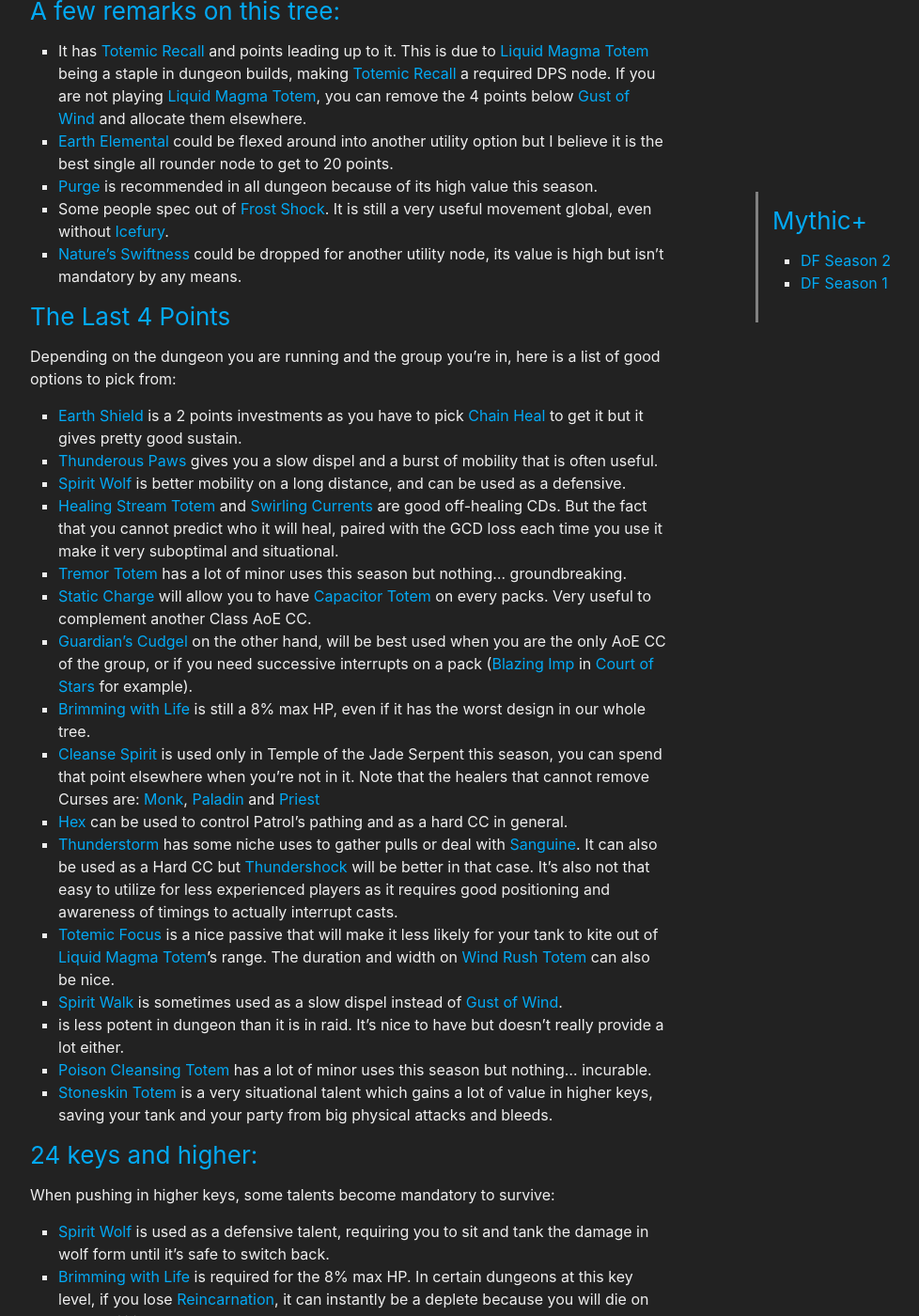
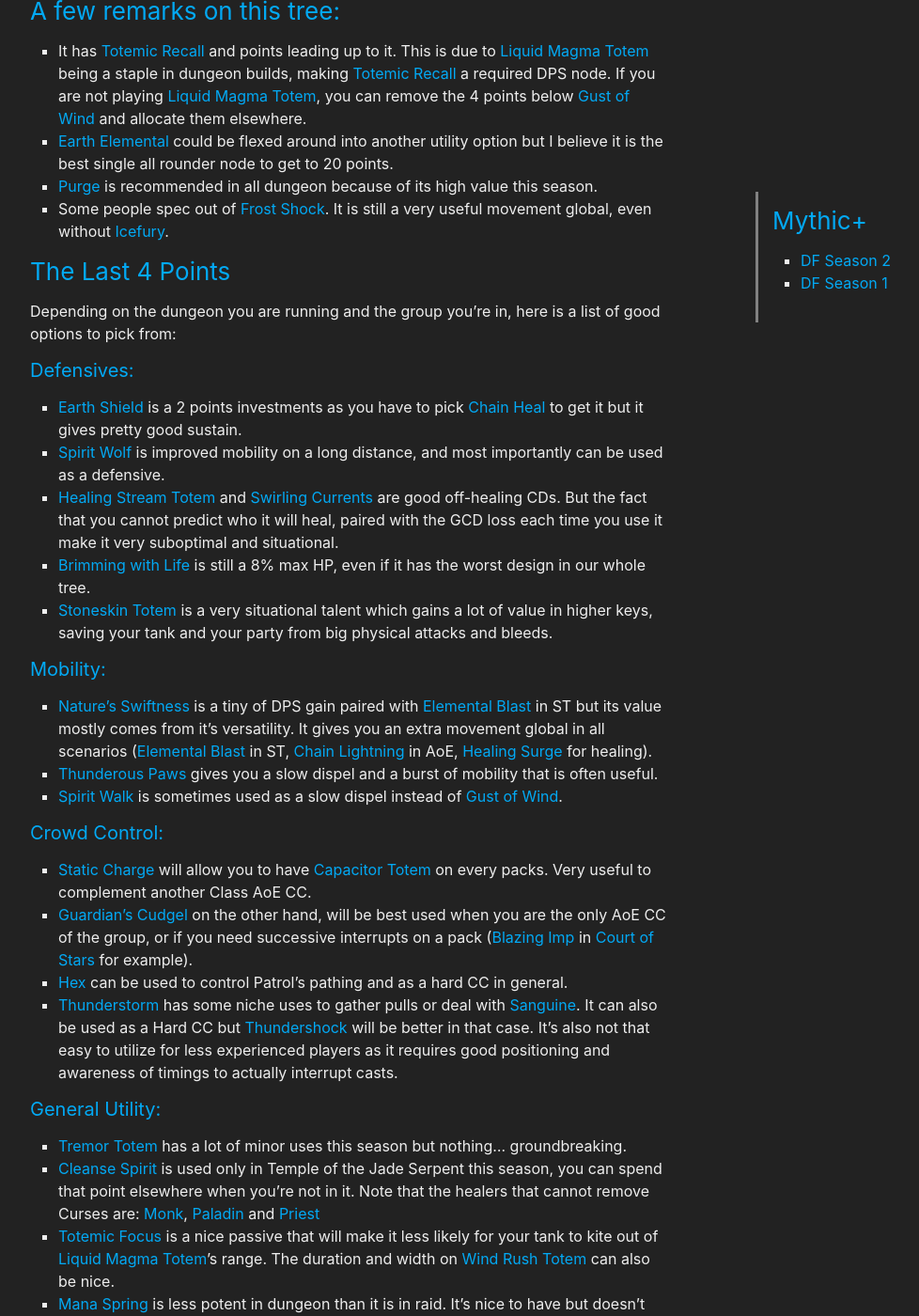
Before and after one commit to stormearthandlava/stormearthandlava.github.io, a Jekyll site: the page built from guide/mythic_plus/DF_season_2.md, in a window 1280 px wide and 1400 px high, scrolled down 1658 px. Shown: the whole window at 94% size, without its empty margins (268-1246 px from the left). Built offline with Jekyll 4.4.1, drawn with Linux system fonts in a browser that asks for light colours; a script that is not in the unit is left out.

Commit message:
Talent section improvements

```diff
--- a/guide/mythic_plus/DF_season_2.md
+++ b/guide/mythic_plus/DF_season_2.md
@@ -34,7 +34,7 @@
 ### Standard Class tree for S2 Dungeons:
 
 <div class="iframe-holder">
-<iframe src="https://www.raidbots.com/simbot/render/talents/BYQAAAAAAAAAAAAAAAAAAAAAAAAAAAAAAAAAAAAAAAAAoEgUSChog0ikmSACRAC?width=530&level=70" frameborder="0" width="800px" height="100%"></iframe>
+<iframe src="https://www.raidbots.com/simbot/render/talents/BYQAAAAAAAAAAAAAAAAAAAAAAAAAAAAAAAAAAAAAAAAAoEgUSChog0ikmSAQEgA?width=530&level=70" frameborder="0" width="800px" height="100%"></iframe>
 </div>
 
 ### A few remarks on this tree:
@@ -42,26 +42,35 @@
 - {{ site.data.talent.ee }} could be flexed around into another utility option but I believe it is the best single all rounder node to get to 20 points.
 - {{ site.data.talent.purge }} is recommended in all dungeon because of its high value this season.
 - Some people spec out of {{ site.data.spell.frs }}. It is still a very useful movement global, even without {{ site.data.talent.if }}.
-- {{ site.data.talent.ns }} could be dropped for another utility node, its value is high but isn't mandatory by any means.
 
 ### The Last 4 Points
 Depending on the dungeon you are running and the group you're in, here is a list of good options to pick from:
+
+#### Defensives:
 - {{ site.data.talent.earth_shield }} is a 2 points investments as you have to pick {{ site.data.talent.chain_heal }} to get it but it gives pretty good sustain.
+- {{ site.data.talent.spirit_wolf }} is improved mobility on a long distance, and most importantly can be used as a defensive.
+- {{ site.data.talent.healing_stream_totem }} and {{ site.data.talent.swirling_currents }} are good off-healing CDs. But the fact that you cannot predict who it will heal, paired with the GCD loss each time you use it make it very suboptimal and situational.
+- {{ site.data.talent.brimming_with_life }} is still a 8% max HP, even if it has the worst design in our whole tree.
+- {{ site.data.talent.stoneskin_totem }} is a very situational talent which gains a lot of value in higher keys, saving your tank and your party from big physical attacks and bleeds.
+
+#### Mobility:
+- {{ site.data.talent.ns }} is a tiny of DPS gain paired with {{ site.data.talent.eb }} in ST but its value mostly comes from it's versatility. It gives you an extra movement global in all scenarios ({{ site.data.talent.eb }} in ST, {{ site.data.spell.cl }} in AoE, {{ site.data.spell.healing_surge }} for healing).
 - {{ site.data.talent.thunderous_paws }} gives you a slow dispel and a burst of mobility that is often useful.
-- {{ site.data.talent.spirit_wolf }} is better mobility on a long distance, and can be used as a defensive.
-- {{ site.data.talent.healing_stream_totem }} and {{ site.data.talent.swirling_currents }} are good off-healing CDs. But the fact that you cannot predict who it will heal, paired with the GCD loss each time you use it make it very suboptimal and situational.
-- {{ site.data.talent.tremor_totem }} has a lot of minor uses this season but nothing... groundbreaking.
+- {{ site.data.talent.spirit_walk }} is sometimes used as a slow dispel instead of {{ site.data.talent.gust_of_wind }}.
+
+#### Crowd Control:
 - {{ site.data.talent.static_charge }} will allow you to have {{ site.data.talent.capacitor_totem }} on every packs. Very useful to complement another Class AoE CC.
 - {{ site.data.talent.guardians_cudgel }} on the other hand, will be best used when you are the only AoE CC of the group, or if you need successive interrupts on a pack ({{ site.data.dungeon.cos.blazing_imp }} in {{ site.data.dungeon.cos.cos }} for example).
-- {{ site.data.talent.brimming_with_life }} is still a 8% max HP, even if it has the worst design in our whole tree.
-- {{ site.data.talent.cleanse_spirit }} is used only in Temple of the Jade Serpent this season, you can spend that point elsewhere when you're not in it. Note that the healers that cannot remove Curses are: {{ site.data.externals.monk }}, {{ site.data.externals.paladin }} and {{ site.data.externals.priest }}
 - {{ site.data.talent.hex }} can be used to control Patrol's pathing and as a hard CC in general.
 - {{ site.data.talent.thunderstorm }} has some niche uses to gather pulls or deal with {{ site.data.affixes.sanguine }}. It can also be used as a Hard CC but {{ site.data.talent.thundershock }} will be better in that case. It’s also not that easy to utilize for less experienced players as it requires good positioning and awareness of timings to actually interrupt casts.
+
+#### General Utility:
+- {{ site.data.talent.tremor_totem }} has a lot of minor uses this season but nothing... groundbreaking.
+- {{ site.data.talent.cleanse_spirit }} is used only in Temple of the Jade Serpent this season, you can spend that point elsewhere when you're not in it. Note that the healers that cannot remove Curses are: {{ site.data.externals.monk }}, {{ site.data.externals.paladin }} and {{ site.data.externals.priest }}
 - {{ site.data.talent.totemic_focus }} is a nice passive that will make it less likely for your tank to kite out of {{ site.data.talent.lmt }}'s range. The duration and width on {{ site.data.talent.wrt }} can also be nice.
-- {{ site.data.talent.spirit_walk }} is sometimes used as a slow dispel instead of {{ site.data.talent.gust_of_wind }}.
-- {{ site.data.talent.mana_spring_totem }} is less potent in dungeon than it is in raid. It's nice to have but doesn't really provide a lot either.
+- {{ site.data.talent.mana_spring}} is less potent in dungeon than it is in raid. It's nice to have but doesn't really provide a lot either.
 - {{ site.data.talent.poison_cleansing_totem }} has a lot of minor uses this season but nothing... incurable.
-- {{ site.data.talent.stoneskin_totem }} is a very situational talent which gains a lot of value in higher keys, saving your tank and your party from big physical attacks and bleeds.
+
 
 ### 24 keys and higher:
 When pushing in higher keys, some talents become mandatory to survive:
```
